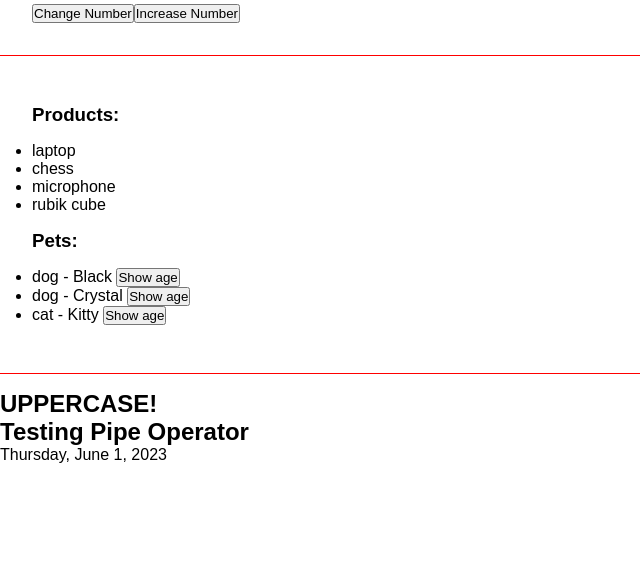
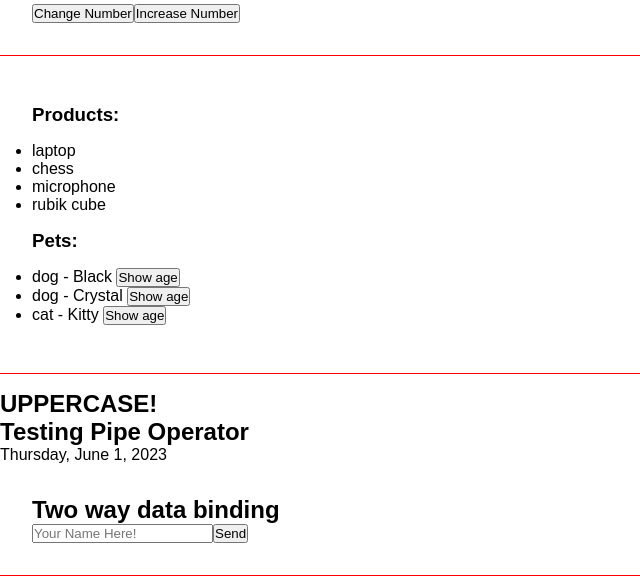
Before and after one commit to hemerson-git/learning-angular13, an Angular app: page / in a window 1280 px wide. Shown: the part 917-1499 px from the top of the page, without its empty margins (0-640 px from the left). Built offline with nearby package versions, Linux system fonts and the light colour scheme.

Commit message:
two way data binding

```diff
--- a/src/app/app.component.html
+++ b/src/app/app.component.html
@@ -7,3 +7,4 @@
 <app-emitter></app-emitter>
 <app-list-render></app-list-render>
 <app-pipes></app-pipes>
+<app-two-way-biding></app-two-way-biding>
--- /dev/null
+++ b/src/app/components/two-way-biding/two-way-biding.component.html
@@ -0,0 +1,12 @@
+<div class="angular-class">
+  <h2>Two way data binding</h2>
+
+  <form action="">
+    <input type="text" [(ngModel)]="name" name="name" placeholder="Your Name Here!">
+    <input type="submit" value="Send">
+  </form>
+
+  <div *ngIf="name">
+    <p>The name is: {{name}}</p>
+  </div>
+</div>
--- /dev/null
+++ b/src/app/components/two-way-biding/two-way-biding.component.ts
@@ -0,0 +1,10 @@
+import { Component } from '@angular/core';
+
+@Component({
+  selector: 'app-two-way-biding',
+  templateUrl: './two-way-biding.component.html',
+  styleUrls: ['./two-way-biding.component.css']
+})
+export class TwoWayBidingComponent {
+  name = ''
+}
```
Also changed, not shown: src/app/app.module.ts (+6 -2 lines), src/app/components/two-way-biding/two-way-biding.component.css (added), 1 other file (tests, documents, lock files or other folders).
